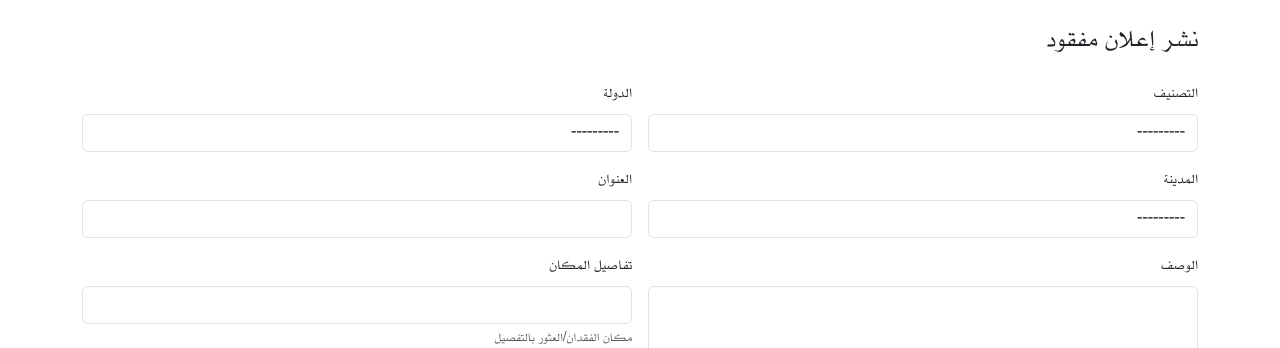
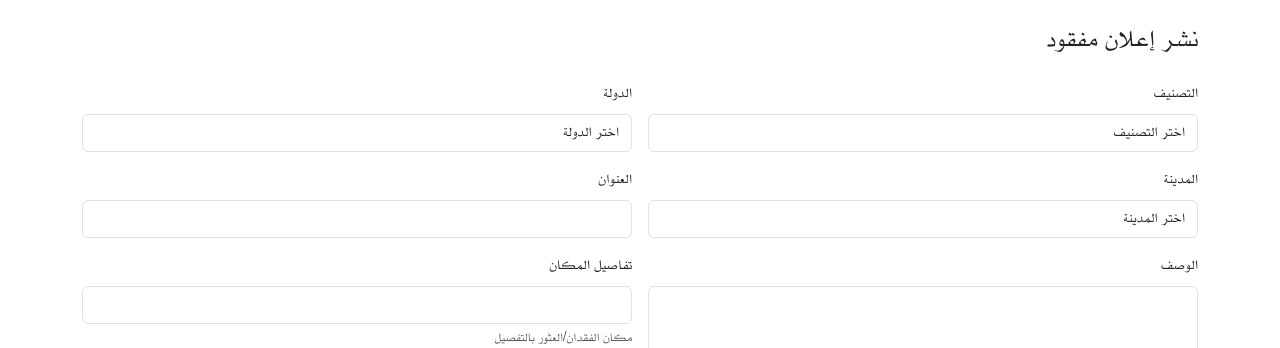
Before and after one commit to khattabaljaily/misfound, a Django app: page /reports/new/lost/ in a window 1280 px wide. Shown: the part 58-406 px from the top of the page. Run offline with Django 5.2, Linux system fonts and the light colour scheme; the visitor is signed in with stand-in values (Sample User, id 1); data that the repository does not hold is empty; parts of the project's set-up code (start-up, migrations or seed data) failed here and were passed over; some libraries are stand-ins or nearby versions.

Commit message:
Arabize dropdown empty-option labels
Django 6.1 changed the default ModelChoiceField empty_label to
'- Select an option -' in English, and Arabic translations for that
new string aren't available yet upstream. Set explicit Arabic
empty_label per field ('اختر <name>') in ReportForm and RegisterForm,
and fixed the AJAX city-dropdown reset placeholder.

```diff
--- a/apps/accounts/forms.py
+++ b/apps/accounts/forms.py
@@ -7,3 +7,9 @@ class RegisterForm(UserCreationForm):
     class Meta:
         model = User
         fields = ['username', 'email', 'phone', 'country', 'city']
+
+    def __init__(self, *args, **kwargs):
+        super().__init__(*args, **kwargs)
+        for field in self.fields.values():
+            if isinstance(field, forms.ModelChoiceField):
+                field.empty_label = f'اختر {field.label}'
--- a/apps/reports/forms.py
+++ b/apps/reports/forms.py
@@ -16,6 +16,9 @@ class ReportForm(forms.ModelForm):
 
     def __init__(self, *args, report_type=None, **kwargs):
         super().__init__(*args, **kwargs)
+        for field in self.fields.values():
+            if isinstance(field, forms.ModelChoiceField):
+                field.empty_label = f'اختر {field.label}'
         self.report_type = report_type
         if report_type == Report.FOUND:
             self.fields['verification_question'].widget = forms.HiddenInput()
--- a/templates/reports/form.html
+++ b/templates/reports/form.html
@@ -26,7 +26,7 @@
 document.getElementById('id_country').addEventListener('change', function () {
     var countryId = this.value;
     var citySelect = document.getElementById('id_city');
-    citySelect.innerHTML = '<option value="">---------</option>';
+    citySelect.innerHTML = '<option value="">اختر المدينة</option>';
     if (!countryId) return;
     fetch("{% url 'reports:cities_for_country' %}?country=" + countryId)
         .then(function (r) { return r.text(); })
```
